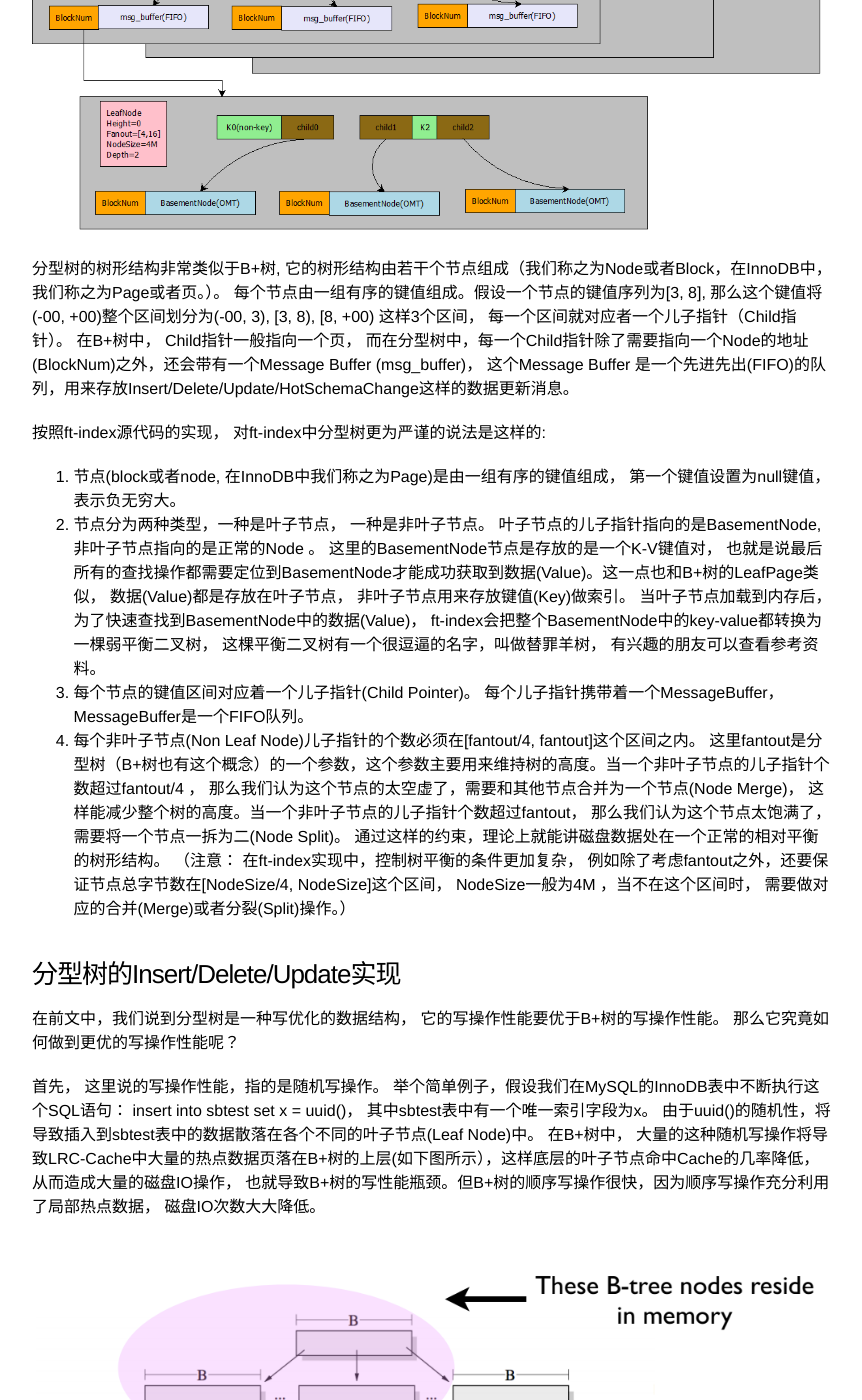
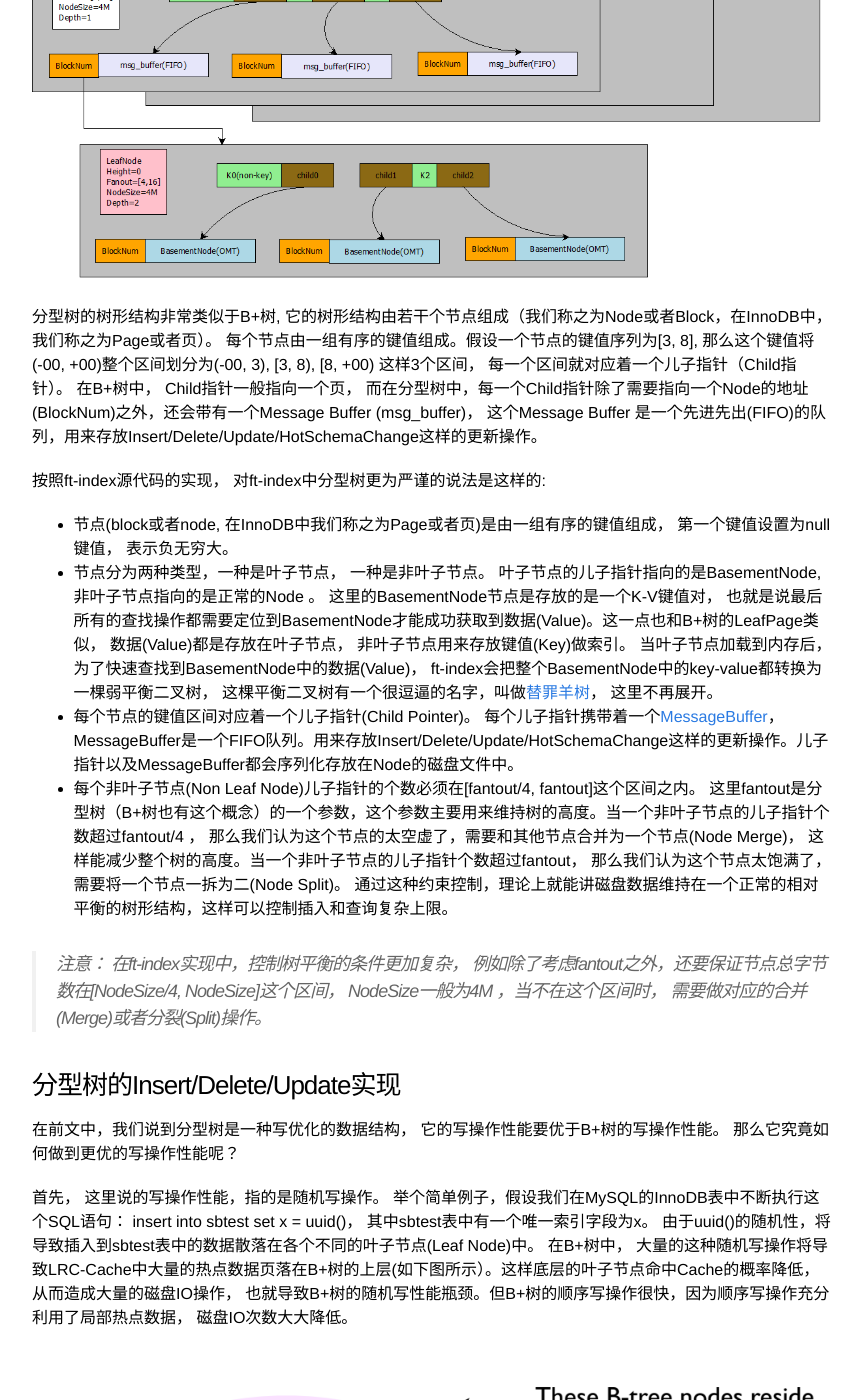
Before and after one commit to SteNicholas/openinx.github.io, a Jekyll site: the page built from _posts/2015-11-25-ft-index-implement.md, in a window 1280 px wide and 1400 px high, scrolled down 1388 px. Shown: the whole window, without its empty margins (208-1070 px from the left). Built offline with Jekyll 4.4.1, drawn with Linux system fonts in a browser that asks for light colours; Markdown is read by kramdown in place of the engine named in the settings; comment, search, counter and statistics services are not loaded; some of the changed text lies outside the part shown.

Commit message:
fix ft-index error

```diff
--- a/_posts/2015-11-25-ft-index-implement.md
+++ b/_posts/2015-11-25-ft-index-implement.md
@@ -6,18 +6,19 @@ category:
 tags: [database, tokudb, mysql, storage engine]
 ---
 
-> 本文试图从工程实现角度解析TokuDB的索引结构－－分型树。 详细描述了ft-index的磁盘存储结构，ft-index如何实现Point-Query, Range-Query,  Insert/Delete/Update操作,  并在描述过程中，试图从各个角度和InnoDB的B+树做详细对比。
+> 本文从工程实现角度解析TokuDB的索引结构－－分型树。 详细描述了ft-index的磁盘存储结构，ft-index如何实现Point-Query, Range-Query,  Insert/Delete/Update操作,  并在描述过程中，试图从各个角度和InnoDB的B+树做详细对比。
 
 ### 分型树简介
 
-分型树是一种用来组织磁盘索引的树形数据结构，它是一种写优化的数据结构。 也就是说，在一般情况下， 分型树的写操作（Insert/Update/Delete）性能要比B+树性能好，同时它还能保证读操作近似于B+树的读性能（读性能略低于B+树）。 类似的索引结构还有LSM-Tree, 但是LSM-Tree的写性能远优于读性能。
+分型树是一种用来组织磁盘索引的树形数据结构，它是一种写优化的数据结构。 也就是说，在一般情况下， 分型树的写操作（Insert/Update/Delete）性能比较好(Percona公司测试结果显示, TokuDB的写性能优于InnoDB的[B+树](https://en.wikipedia.org/wiki/B%2B_tree))，同时它还能保证读操作近似于B+树的读性能（读性能略低于B+树）。 类似的索引结构还有LSM-Tree, 但是LSM-Tree的写性能远优于读性能。
 
-工业上实现分型树最重要的产品就是TokuDB公司开发的ft-index（Fractal Tree Index）键值对存储引擎， 这个项目自2013年开源，项目托管在github上。开源协议采用 GNU General Public License授权。 TokuMX公司为了充分发挥ft-index k-v 存储引擎的威力，基于K-V存储引擎之上，实现了MySQL存储引擎插件提供所有API接口， 这个项目称之为TokuDB， 同时还实现了MongDB存储引擎的API接口，这个一个项目称之为TokuMX项目。于2015.4.14日， Percona公司宣布收购Tokutek公司。
+工业界实现分型树最重要的产品就是[Tokutek](https://github.com/Tokutek)公司开发的ft-index（Fractal Tree Index）键值对存储引擎。这个项目自2007年开始研发，一直到2013年开源，代码目前托管在[Github](https://github.com/percona/PerconaFT)上。开源协议采用 GNU General Public License授权。 TokuMX公司为了充分发挥ft-index存储引擎的威力，基于K-V存储引擎之上，实现了MySQL存储引擎插件提供所有API接口，用来作为MySQL的存储引擎， 这个项目称之为[TokuDB](https://github.com/percona/tokudb-engine)， 同时还实现了MongDB存储引擎的API接口，这个项目称之为[TokuMX](https://github.com/Tokutek/mongo)。在2015年4月14日， Percona公司宣布收购Tokutek公司， ft-index/TokuDB/TokuMX这一系列产品被纳入Percona公司的麾下。自此， Percona公司宣称自己成为第一家同时提供MySQL和MongoDB软件及解决方法的技术厂商。
 
-本文主要讨论的是TokuDB的 ft-index。 从功能上来讲， ft-index相比B+树的几个重要特点主要有：
-1.   从理论复杂度和测试性能两个角度上讲， ft-index的Insert/Delete/Update操作性能优于B+树。  但是读操作性能低于B+树。
-2.   ft-index采用更大的索引页和数据页（默认为4M, InnoDB默认为16K）， ft-index的数据页和索引页的压缩比更高。也就是说，在打开索引页和数据页压缩的情况下，插入等量的数据， ft-index占用的存储空间更少。 [需要具体的数据说明]
-3.   ft-index支持在线修改DDL (Hot Schema Change)。 简单来讲，就是在做DDL操作的同时(例如添加索引)，用户依然可以执行写入操作， 这个特点是ft-index树形结构天然支持的。 由于篇幅限制，本文并不对Hot Schema Change的实现做相关描述。
+本文主要讨论的是TokuDB的 ft-index。 ft-index相比B+树的几个重要特点主要有：
+
+* 从理论复杂度和测试性能两个角度上看， ft-index的Insert/Delete/Update操作性能优于B+树。  但是读操作性能低于B+树。
+* ft-index采用更大的索引页和数据页（默认为4M, InnoDB默认为16K）， ft-index的数据页和索引页的压缩比更高。也就是说，在打开索引页和数据页压缩的情况下，插入等量的数据， ft-index占用的存储空间更少。
+* ft-index支持在线修改DDL (Hot Schema Change)。 简单来讲，就是在做DDL操作的同时(例如添加索引)，用户依然可以执行写入操作， 这个特点是ft-index树形结构天然支持的。 由于篇幅限制，本文并不对Hot Schema Change的实现做相关描述。
 
 此外， ft-index支持事务(ACID)以及事务的MVCC(Multiple Version Cocurrency Control 多版本并发控制)， 支持崩溃恢复。
 
@@ -26,45 +27,51 @@ tags: [database, tokudb, mysql, storage engine]
 
 ### ft-index的磁盘存储结构
 
-ft-index的索引结构图如下(在这里为了方便描述和理解，我对ft-index的二进制存储做了一定程度简化和抽象， 具体的二进制存储格式可以参考作者博客)：
+ft-index的索引结构图如下(在这里为了方便描述和理解，我对ft-index的二进制存储做了一定程度简化和抽象， 具体的二进制存储格式可以参考我的博客)：
 
 <img src="/images/tokudb/ft-index-tree-structure.png" width="100%">
 
-分型树的树形结构非常类似于B+树, 它的树形结构由若干个节点组成（我们称之为Node或者Block，在InnoDB中，我们称之为Page或者页。）。 每个节点由一组有序的键值组成。假设一个节点的键值序列为[3, 8],  那么这个键值将(-00, +00)整个区间划分为(-00, 3), [3, 8), [8, +00) 这样3个区间， 每一个区间就对应者一个儿子指针（Child指针）。 在B+树中， Child指针一般指向一个页， 而在分型树中，每一个Child指针除了需要指向一个Node的地址(BlockNum)之外，还会带有一个Message Buffer (msg_buffer)， 这个Message Buffer 是一个先进先出(FIFO)的队列，用来存放Insert/Delete/Update/HotSchemaChange这样的数据更新消息。
+分型树的树形结构非常类似于B+树, 它的树形结构由若干个节点组成（我们称之为Node或者Block，在InnoDB中，我们称之为Page或者页）。 每个节点由一组有序的键值组成。假设一个节点的键值序列为[3, 8],  那么这个键值将(-00, +00)整个区间划分为(-00, 3), [3, 8), [8, +00) 这样3个区间， 每一个区间就对应着一个儿子指针（Child指针）。 在B+树中， Child指针一般指向一个页， 而在分型树中，每一个Child指针除了需要指向一个Node的地址(BlockNum)之外，还会带有一个Message Buffer (msg_buffer)， 这个Message Buffer 是一个先进先出(FIFO)的队列，用来存放Insert/Delete/Update/HotSchemaChange这样的更新操作。
 
 按照ft-index源代码的实现， 对ft-index中分型树更为严谨的说法是这样的:
 
-1.   节点(block或者node, 在InnoDB中我们称之为Page)是由一组有序的键值组成， 第一个键值设置为null键值， 表示负无穷大。
-2.   节点分为两种类型，一种是叶子节点， 一种是非叶子节点。 叶子节点的儿子指针指向的是BasementNode,  非叶子节点指向的是正常的Node 。 这里的BasementNode节点是存放的是一个K-V键值对， 也就是说最后所有的查找操作都需要定位到BasementNode才能成功获取到数据(Value)。这一点也和B+树的LeafPage类似， 数据(Value)都是存放在叶子节点， 非叶子节点用来存放键值(Key)做索引。  当叶子节点加载到内存后，为了快速查找到BasementNode中的数据(Value)， ft-index会把整个BasementNode中的key-value都转换为一棵弱平衡二叉树， 这棵平衡二叉树有一个很逗逼的名字，叫做替罪羊树， 有兴趣的朋友可以查看参考资料。
-3.   每个节点的键值区间对应着一个儿子指针(Child Pointer)。 每个儿子指针携带着一个MessageBuffer， MessageBuffer是一个FIFO队列。
-4.   每个非叶子节点(Non Leaf Node)儿子指针的个数必须在[fantout/4,  fantout]这个区间之内。 这里fantout是分型树（B+树也有这个概念）的一个参数，这个参数主要用来维持树的高度。当一个非叶子节点的儿子指针个数超过fantout/4 ， 那么我们认为这个节点的太空虚了，需要和其他节点合并为一个节点(Node Merge)， 这样能减少整个树的高度。当一个非叶子节点的儿子指针个数超过fantout， 那么我们认为这个节点太饱满了， 需要将一个节点一拆为二(Node Split)。 通过这样的约束，理论上就能讲磁盘数据处在一个正常的相对平衡的树形结构。 （注意： 在ft-index实现中，控制树平衡的条件更加复杂， 例如除了考虑fantout之外，还要保证节点总字节数在[NodeSize/4, NodeSize]这个区间， NodeSize一般为4M ，当不在这个区间时， 需要做对应的合并(Merge)或者分裂(Split)操作。）
+* 节点(block或者node, 在InnoDB中我们称之为Page或者页)是由一组有序的键值组成， 第一个键值设置为null键值， 表示负无穷大。
+* 节点分为两种类型，一种是叶子节点， 一种是非叶子节点。 叶子节点的儿子指针指向的是BasementNode,  非叶子节点指向的是正常的Node 。 这里的BasementNode节点是存放的是一个K-V键值对， 也就是说最后所有的查找操作都需要定位到BasementNode才能成功获取到数据(Value)。这一点也和B+树的LeafPage类似， 数据(Value)都是存放在叶子节点， 非叶子节点用来存放键值(Key)做索引。  当叶子节点加载到内存后，为了快速查找到BasementNode中的数据(Value)， ft-index会把整个BasementNode中的key-value都转换为一棵弱平衡二叉树， 这棵平衡二叉树有一个很逗逼的名字，叫做[替罪羊树](https://en.wikipedia.org/wiki/Scapegoat_tree)， 这里不再展开。
+*  每个节点的键值区间对应着一个儿子指针(Child Pointer)。 每个儿子指针携带着一个[MessageBuffer](https://github.com/Tokutek/ft-index/blob/master/ft/msg_buffer.cc)， MessageBuffer是一个FIFO队列。用来存放Insert/Delete/Update/HotSchemaChange这样的更新操作。儿子指针以及MessageBuffer都会序列化存放在Node的磁盘文件中。
+*  每个非叶子节点(Non Leaf Node)儿子指针的个数必须在[fantout/4,  fantout]这个区间之内。 这里fantout是分型树（B+树也有这个概念）的一个参数，这个参数主要用来维持树的高度。当一个非叶子节点的儿子指针个数超过fantout/4 ， 那么我们认为这个节点的太空虚了，需要和其他节点合并为一个节点(Node Merge)， 这样能减少整个树的高度。当一个非叶子节点的儿子指针个数超过fantout， 那么我们认为这个节点太饱满了， 需要将一个节点一拆为二(Node Split)。 通过这种约束控制，理论上就能讲磁盘数据维持在一个正常的相对平衡的树形结构，这样可以控制插入和查询复杂上限。
+
+> 注意： 在ft-index实现中，控制树平衡的条件更加复杂， 例如除了考虑fantout之外，还要保证节点总字节数在[NodeSize/4, NodeSize]这个区间， NodeSize一般为4M ，当不在这个区间时， 需要做对应的合并(Merge)或者分裂(Split)操作。
 
 ### 分型树的Insert/Delete/Update实现
 
 在前文中，我们说到分型树是一种写优化的数据结构， 它的写操作性能要优于B+树的写操作性能。 那么它究竟如何做到更优的写操作性能呢？
 
-首先， 这里说的写操作性能，指的是随机写操作。 举个简单例子，假设我们在MySQL的InnoDB表中不断执行这个SQL语句： insert into sbtest  set x = uuid()， 其中sbtest表中有一个唯一索引字段为x。 由于uuid()的随机性，将导致插入到sbtest表中的数据散落在各个不同的叶子节点(Leaf Node)中。 在B+树中， 大量的这种随机写操作将导致LRC-Cache中大量的热点数据页落在B+树的上层(如下图所示），这样底层的叶子节点命中Cache的几率降低，从而造成大量的磁盘IO操作， 也就导致B+树的写性能瓶颈。但B+树的顺序写操作很快，因为顺序写操作充分利用了局部热点数据， 磁盘IO次数大大降低。
+首先， 这里说的写操作性能，指的是随机写操作。 举个简单例子，假设我们在MySQL的InnoDB表中不断执行这个SQL语句： insert into sbtest  set x = uuid()， 其中sbtest表中有一个唯一索引字段为x。 由于uuid()的随机性，将导致插入到sbtest表中的数据散落在各个不同的叶子节点(Leaf Node)中。 在B+树中， 大量的这种随机写操作将导致LRC-Cache中大量的热点数据页落在B+树的上层(如下图所示）。这样底层的叶子节点命中Cache的概率降低，从而造成大量的磁盘IO操作， 也就导致B+树的随机写性能瓶颈。但B+树的顺序写操作很快，因为顺序写操作充分利用了局部热点数据， 磁盘IO次数大大降低。
 
 <img src="/images/tokudb/innodb-lru-cache-dist.png" width="100%">
 
 
-下面来说说分型树插入操作的流程。 为了方便后面描述，这里我们约定：
-a.   我们以Insert操作为例， 假定插入的数据为(Key, Value)。
-b.  下文说的加载节点(Load Page)，都是先判断该节点是否命中LRU-Cache。仅当缓存不命中时， ft-index才会通过seed定位到偏移量读取数据页到内存。
-c.   为体现核心流程， 我们暂时不考虑崩溃日志和事务。
+下面来说说分型树插入操作的流程。 为了方便后面描述，约定如下：
+
+a.   我们以Insert操作为例， 假定插入的数据为(Key, Value);
+b.  下文说的 __加载节点(Load Page)__，都是先判断该节点是否命中LRU-Cache。仅当缓存不命中时， ft-index才会通过seed定位到偏移量读取数据页到内存;
+c.   为体现核心流程， 我们暂时不考虑崩溃日志和事务处理。
 
 详细流程如下：
 
 1.   加载Root节点；
 2.   判断Root节点是否需要分裂(或合并)，如果满足分裂条件，则分裂Root节点。 具体分裂Root节点的流程，感兴趣的同学可以开开脑洞。
-3.   当Root节点不是叶子节点上时， 通过二分搜索找到Key所在的键值区间Range，将(Key, Value)包装成一条消息(Insert, Key, Value) ， 放入到键值区间Range对应的Child指针的msg_buffer中。
+3.   当Root节点不是叶子节点上时， 通过二分搜索找到Key所在的键值区间Range，将(Key, Value)包装成一条消息(Insert, Key, Value) ， 放入到键值区间Range对应的Child指针的Message Buffer中。
 4.   当Root节点是叶子节点时， 将消息(Insert, Key, Value)  应用到BasementNode上， 也就是插入(Key, Value)到BasementNode中。
 
-这里有一个非常诡异的地方，在大量的插入（包括随机和顺序插入）情况下， Root节点会经常性的被撑饱满，这将会导致Root节点做大量的分裂操作。然后，Root节点做了大量的分裂操作之后，产生大量的height=1的节点， 然后height=1的节点被撑爆满之后，又会产生大量height=2的节点， 最终树的高度越来越高。 这个诡异的之处就影藏了分型树写操作性能比B+树高的秘诀： 我们每一次插入操作都落在Root节点就马上返回了， 每次写操作并不需要加载到树形结构最底层的BasementNode， 这样会导致大量的热点数据集中落在在Root节点的上层(此时的热点数据分布图类似于上图)， 从而充分利用热点数据的局部性，大大减少了磁盘IO操作。
+这里有一个非常诡异的地方，在大量的插入（包括随机和顺序插入）情况下， Root节点会经常性的被撑饱满，这将会导致Root节点做大量的分裂操作。然后，Root节点做了大量的分裂操作之后，产生大量的height=1的节点， 然后height=1的节点被撑爆满之后，又会产生大量height=2的节点， 最终树的高度越来越高。 这个诡异的之处就隐藏了分型树写操作性能比B+树高的秘诀： 每一次插入操作都落在Root节点就马上返回了， 每次写操作并不需要加载到树形结构最底层的BasementNode， 这样会导致大量的热点数据集中落在在Root节点的上层(此时的热点数据分布图类似于上图)， 从而充分利用热点数据的局部性，大大减少了磁盘IO操作。
 
 Update/Delete操作的情况和Insert操作的情况类似， 但是需要特别注意的地方在于，由于分型树随机读性能并不如InnoDB的B+树（后文会详细描述）。因此，Update/Delete操作需要细分为两种情况考虑，这两种情况测试性能是可能差距巨大：
-1.    覆盖式的Update/Delete ( override)。 也就是当key存在时， 执行update/Delete； 当key不存在时，不做任何操作，也不需要报错。
-2.    严格匹配的Update/Delete。 当key存在时， 执行update/delete ; 当key不存在时， 需要报错给上层应用方。 在这种情况下，我们需要先查询key是否存在于ft-index的basementnode中，于是Point-Query默默的拖了Update/Delete操作的性能后退。
+
+* 覆盖式的Update/Delete (overwrite)。 也就是当key存在时， 执行update/Delete； 当key不存在时，不做任何操作，也不需要报错。
+* 严格匹配的Update/Delete。 当key存在时， 执行update/delete ; 当key不存在时， 需要报错给上层应用方。 在这种情况下，我们需要先查询key是否存在于ft-index的basementnode中，于是Point-Query默默的拖了Update/Delete操作的性能后退。
+
+此外，ft-index为了提升顺序写的性能，对顺序插入到操作了做了一些优化，例如[顺序写加速](http://www.kancloud.cn/taobaomysql/monthly/67144), 这里不再展开。
 
 ### 分型树的Point-Query实现
 
```
Also changed, not shown: other parts of _posts/2015-11-25-ft-index-implement.md (+3 -0 lines), 2 other files.
